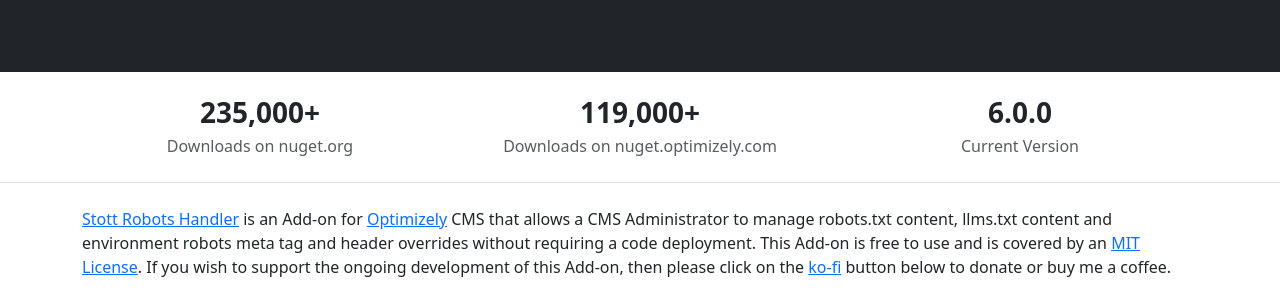
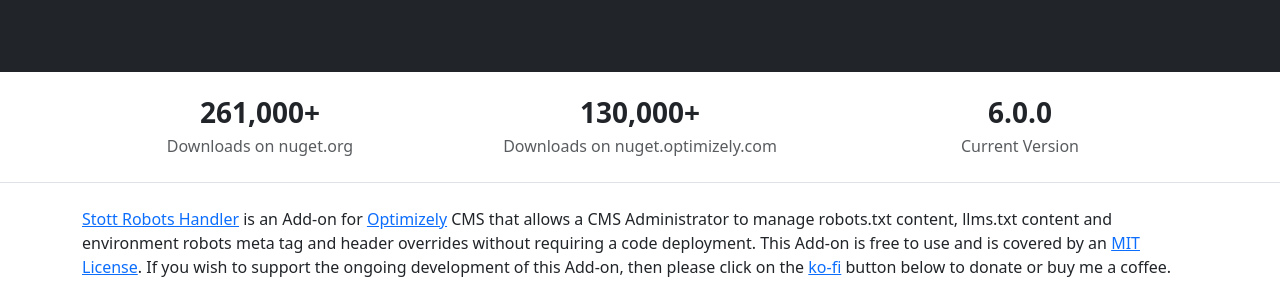
Before and after one commit to GeekInTheNorth/GeekInTheNorth.github.io, a Jekyll site: the page built from StottRobotsHandler.md, in a window 1280 px wide and 1377 px high. Shown: the part 213-505 px from the top of the window. Built offline with Jekyll 4.4.1, drawn with Linux system fonts in a browser that asks for light colours.

Commit message:
Update download counts.

```diff
--- a/StottRobotsHandler.md
+++ b/StottRobotsHandler.md
@@ -4,8 +4,8 @@
 description: "Content relating to the Stott Robots Handler Add-on for Optimizely CMS 12."
 permalink: "/article/list/stott-robots-handler"
 category: "Stott Robots Handler"
-nugetdownloads: "235,000+"
-optidownloads: "119,000+"
+nugetdownloads: "261,000+"
+optidownloads: "130,000+"
 currentversion: "6.0.0"
 ---
 
```
Also changed, not shown: StottSecurity.md (+2 -2 lines).
